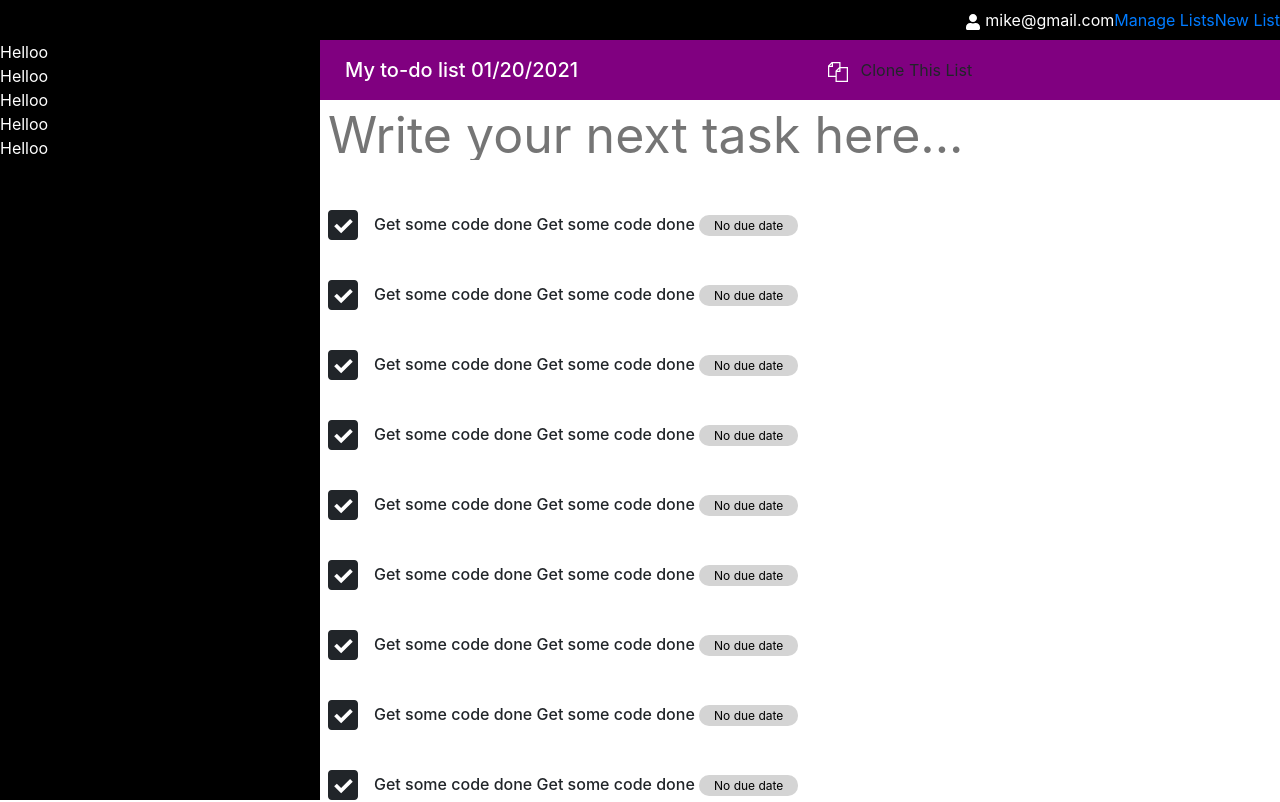
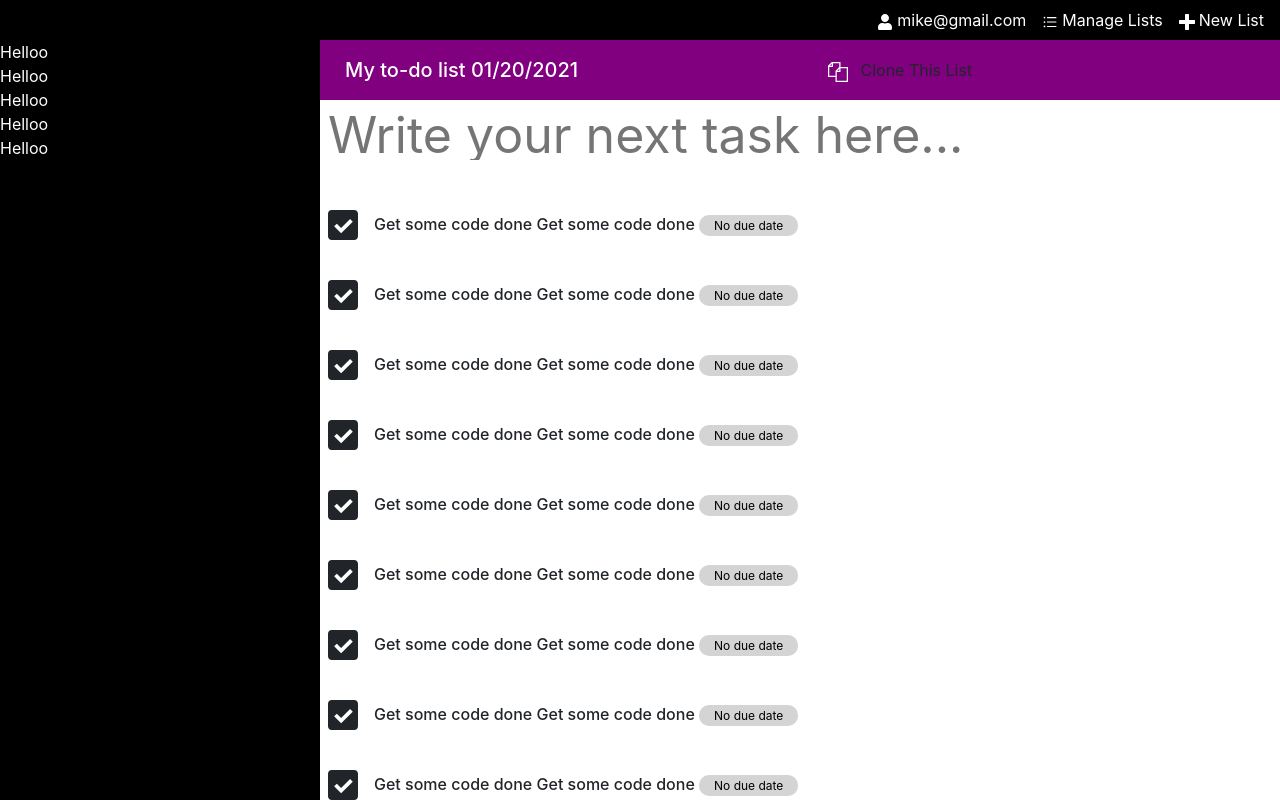
Before and after one commit to HarryNdegwa/fleetTest, a React (Create React App) app: page /tasks-dashboard in a window 1280 px wide. Shown: the top 802 px of the page. Built offline with nearby package versions, Linux system fonts and the light colour scheme.

Commit message:
styled the db links

```diff
--- a/src/components/TasksDashBoard/index.js
+++ b/src/components/TasksDashBoard/index.js
@@ -6,6 +6,8 @@ import Hamburger from "../MainHeader/Hamburger";
 import { ImCopy } from "react-icons/im";
 import { Link } from "react-router-dom";
 import { FaUser } from "react-icons/fa";
+import { AiOutlineBars } from "react-icons/ai";
+import { ImPlus } from "react-icons/im";
 
 function TaskDashBoard(props) {
   return (
@@ -15,14 +17,24 @@ function TaskDashBoard(props) {
       </div>
       <div className="dashboard-top-header-wrapper">
         <div className="dashboard-top-header">
-          <p>
+          <p className="mr-3">
             <span className="mx-1">
               <FaUser />
             </span>
             mike@gmail.com
           </p>
-          <Link to="/">Manage Lists</Link>
-          <Link to="/">New List</Link>
+          <Link to="/" className="db-link mr-3">
+            <span className="mr-1">
+              <AiOutlineBars />
+            </span>
+            Manage Lists
+          </Link>
+          <Link to="/" className="db-link mr-3">
+            <span className="mr-1">
+              <ImPlus />
+            </span>
+            New List
+          </Link>
         </div>
       </div>
       <div className="row no-gutters">
--- a/src/components/TasksDashBoard/style.css
+++ b/src/components/TasksDashBoard/style.css
@@ -43,6 +43,15 @@
   display: none;
 }
 
+.db-link {
+  color: #fff;
+}
+
+.db-link:hover {
+  color: #fff;
+  text-decoration: none;
+}
+
 @media screen and (max-width: 576px) {
   .dashboard-top-header-wrapper {
     display: none;
```
